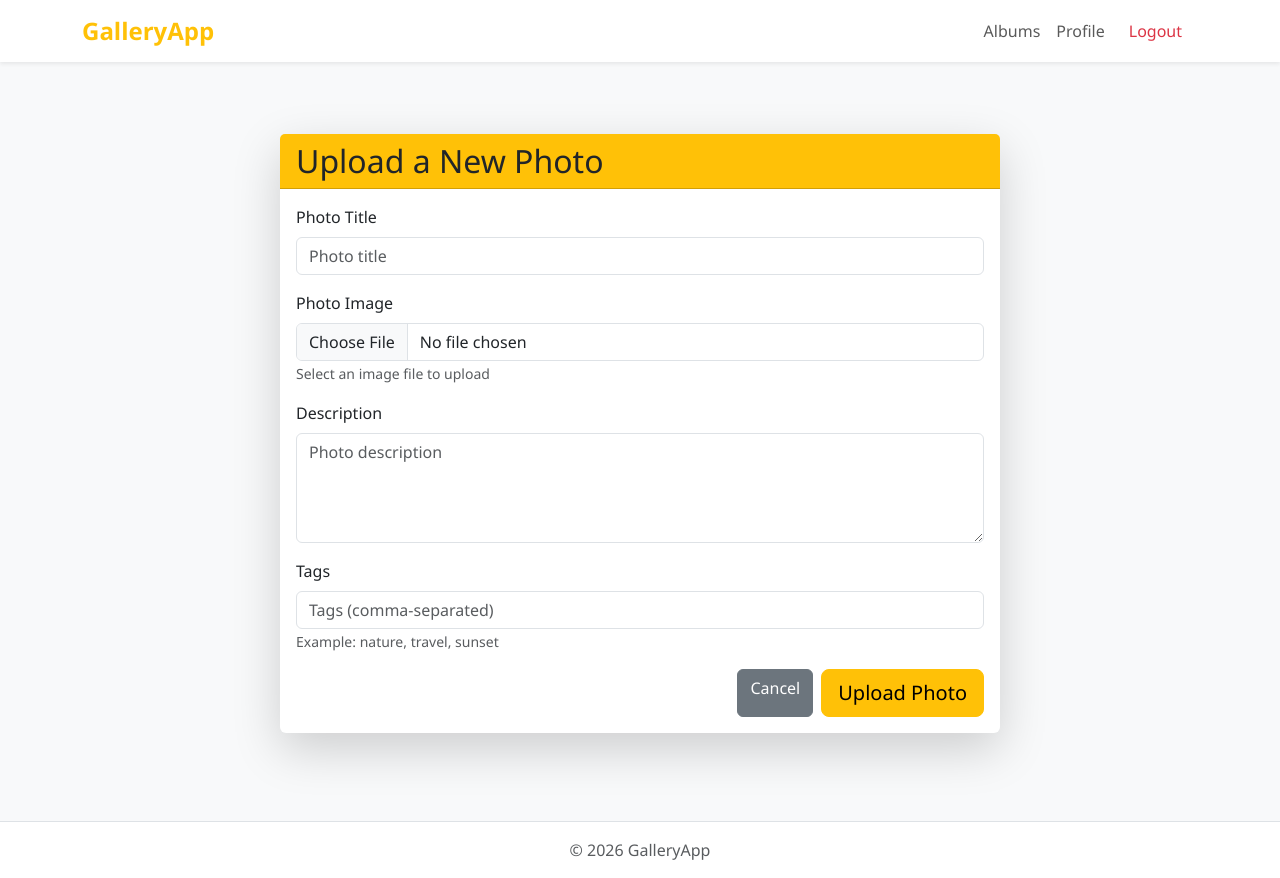
After one commit to vicjam3s/photo-gallery, a Django app: page /photo/create/ in a window 1280 px wide. The commit adds this page. Run offline with Django 5.2, Linux system fonts and the light colour scheme; the visitor is signed in with stand-in values (Sample User, id 1).

Commit message:
Add photo upload functionality with form and view integration

```diff
--- a/galleryapp/forms.py
+++ b/galleryapp/forms.py
@@ -1,7 +1,45 @@
 from django import forms
-from .models import Profile
+from django.contrib.auth.models import User
+from django.contrib.auth.forms import UserCreationForm
+from .models import Profile, Photo
+
+class RegistrationForm(UserCreationForm):
+    class Meta:
+        model = User
+        fields = ["username", "password1", "password2"]
+
+    def __init__(self, *args, **kwargs):
+        super().__init__(*args, **kwargs)
+        # Remove help text for cleaner form
+        self.fields["username"].help_text = ""
+        self.fields["password1"].help_text = ""
+        self.fields["password2"].help_text = ""
+
+        # Add Bootstrap classes
+        self.fields["username"].widget.attrs = {"class": "form-control", "placeholder": "Username"}
+        self.fields["password1"].widget.attrs = {"class": "form-control", "placeholder": "Password"}
+        self.fields["password2"].widget.attrs = {"class": "form-control", "placeholder": "Confirm Password"}
 
 class ProfileForm(forms.ModelForm):
     class Meta:
         model = Profile
         fields = ["bio", "profile_image"]
+
+class PhotoForm(forms.ModelForm):
+    tags = forms.CharField(
+        required=False,
+        help_text="Enter tags separated by commas (e.g., nature, travel, sunset)"
+    )
+
+    class Meta:
+        model = Photo
+        fields = ["title", "image", "description", "tags"]
+        widgets = {
+            "title": forms.TextInput(attrs={"class": "form-control", "placeholder": "Photo title"}),
+            "image": forms.FileInput(attrs={"class": "form-control"}),
+            "description": forms.Textarea(attrs={"class": "form-control", "rows": 4, "placeholder": "Photo description"}),
+        }
+
+    def __init__(self, *args, **kwargs):
+        super().__init__(*args, **kwargs)
+        self.fields["tags"].widget.attrs = {"class": "form-control", "placeholder": "Tags (comma-separated)"}
--- /dev/null
+++ b/galleryapp/templates/photo_create.html
@@ -0,0 +1,82 @@
+{% extends "base.html" %}
+{% block title %}Upload Photo{% endblock %}
+
+{% block content %}
+
+<div class="container mt-5">
+  <div class="row justify-content-center">
+    <div class="col-md-8">
+      <div class="card shadow-lg">
+        <div class="card-header bg-warning text-dark">
+          <h2 class="mb-0">Upload a New Photo</h2>
+        </div>
+
+        <div class="card-body">
+          {% if form.non_field_errors %}
+            <div class="alert alert-danger" role="alert">
+              {{ form.non_field_errors }}
+            </div>
+          {% endif %}
+
+          <form method="post" enctype="multipart/form-data">
+            {% csrf_token %}
+
+            <!-- Title Field -->
+            <div class="mb-3">
+              <label for="{{ form.title.id_for_label }}" class="form-label">Photo Title</label>
+              {{ form.title }}
+              {% if form.title.errors %}
+                <div class="invalid-feedback d-block">
+                  {{ form.title.errors }}
+                </div>
+              {% endif %}
+            </div>
+
+            <!-- Image Field -->
+            <div class="mb-3">
+              <label for="{{ form.image.id_for_label }}" class="form-label">Photo Image</label>
+              {{ form.image }}
+              {% if form.image.errors %}
+                <div class="invalid-feedback d-block">
+                  {{ form.image.errors }}
+                </div>
+              {% endif %}
+              <small class="form-text text-muted">Select an image file to upload</small>
+            </div>
+
+            <!-- Description Field -->
+            <div class="mb-3">
+              <label for="{{ form.description.id_for_label }}" class="form-label">Description</label>
+              {{ form.description }}
+              {% if form.description.errors %}
+                <div class="invalid-feedback d-block">
+                  {{ form.description.errors }}
+                </div>
+              {% endif %}
+            </div>
+
+            <!-- Tags Field -->
+            <div class="mb-3">
+              <label for="{{ form.tags.id_for_label }}" class="form-label">Tags</label>
+              {{ form.tags }}
+              {% if form.tags.errors %}
+                <div class="invalid-feedback d-block">
+                  {{ form.tags.errors }}
+                </div>
+              {% endif %}
+              <small class="form-text text-muted">Example: nature, travel, sunset</small>
+            </div>
+
+            <!-- Submit Button -->
+            <div class="d-grid gap-2 d-md-flex justify-content-md-end">
+              <a href="{% url 'photo-list' %}" class="btn btn-secondary">Cancel</a>
+              <button type="submit" class="btn btn-warning btn-lg">Upload Photo</button>
+            </div>
+          </form>
+        </div>
+      </div>
+    </div>
+  </div>
+</div>
+
+{% endblock %}
--- a/galleryapp/urls.py
+++ b/galleryapp/urls.py
@@ -5,6 +5,7 @@ from . import views
 urlpatterns = [
     path("", views.landing, name="landing"),
     path("gallery/", views.photo_list, name="photo-list"),
+    path("photo/create/", views.photo_create, name="photo-create"),
 
     path("photo/<int:photo_id>/", views.photo_detail, name="photo-detail"),
 
--- a/galleryapp/views.py
+++ b/galleryapp/views.py
@@ -1,10 +1,9 @@
 from django.shortcuts import render, get_object_or_404
 from .models import Photo, Album, Like, Tag, Profile
 from django.contrib.auth.decorators import login_required
-from django.contrib.auth.forms import UserCreationForm
 from django.shortcuts import render, redirect
 from django.contrib.auth.views import LoginView, LogoutView
-from .forms import ProfileForm
+from .forms import ProfileForm, PhotoForm, RegistrationForm
 
 # Landing page view
 def landing(request):
@@ -31,6 +30,30 @@ def photo_list(request):
         },
     )
 
+# Photo creation view
+@login_required
+def photo_create(request):
+    if request.method == "POST":
+        form = PhotoForm(request.POST, request.FILES)
+        if form.is_valid():
+            photo = form.save(commit=False)
+            photo.uploaded_by = request.user
+            photo.save()
+
+            # Handle tags
+            tags_input = form.cleaned_data.get("tags", "")
+            if tags_input:
+                tag_names = [tag.strip() for tag in tags_input.split(",") if tag.strip()]
+                for tag_name in tag_names:
+                    tag, created = Tag.objects.get_or_create(name=tag_name)
+                    photo.tags.add(tag)
+
+            return redirect("photo-list")
+    else:
+        form = PhotoForm()
+
+    return render(request, "photo_create.html", {"form": form})
+
 # Photo details view
 def photo_detail(request, photo_id):
     photo = get_object_or_404(Photo, id=photo_id)
@@ -42,12 +65,12 @@ def photo_detail(request, photo_id):
 # User registration view
 def register(request):
     if request.method == "POST":
-        form = UserCreationForm(request.POST)
+        form = RegistrationForm(request.POST)
         if form.is_valid():
             form.save()
             return redirect("login")
     else:
-        form = UserCreationForm()
+        form = RegistrationForm()
 
     return render(request, "registration.html", {"form": form})
 
```
Also changed, not shown: galleryapp/templates/photo_list.html (+11 -2 lines), galleryapp/templates/registration.html (+27 -1 lines), readme.md.
